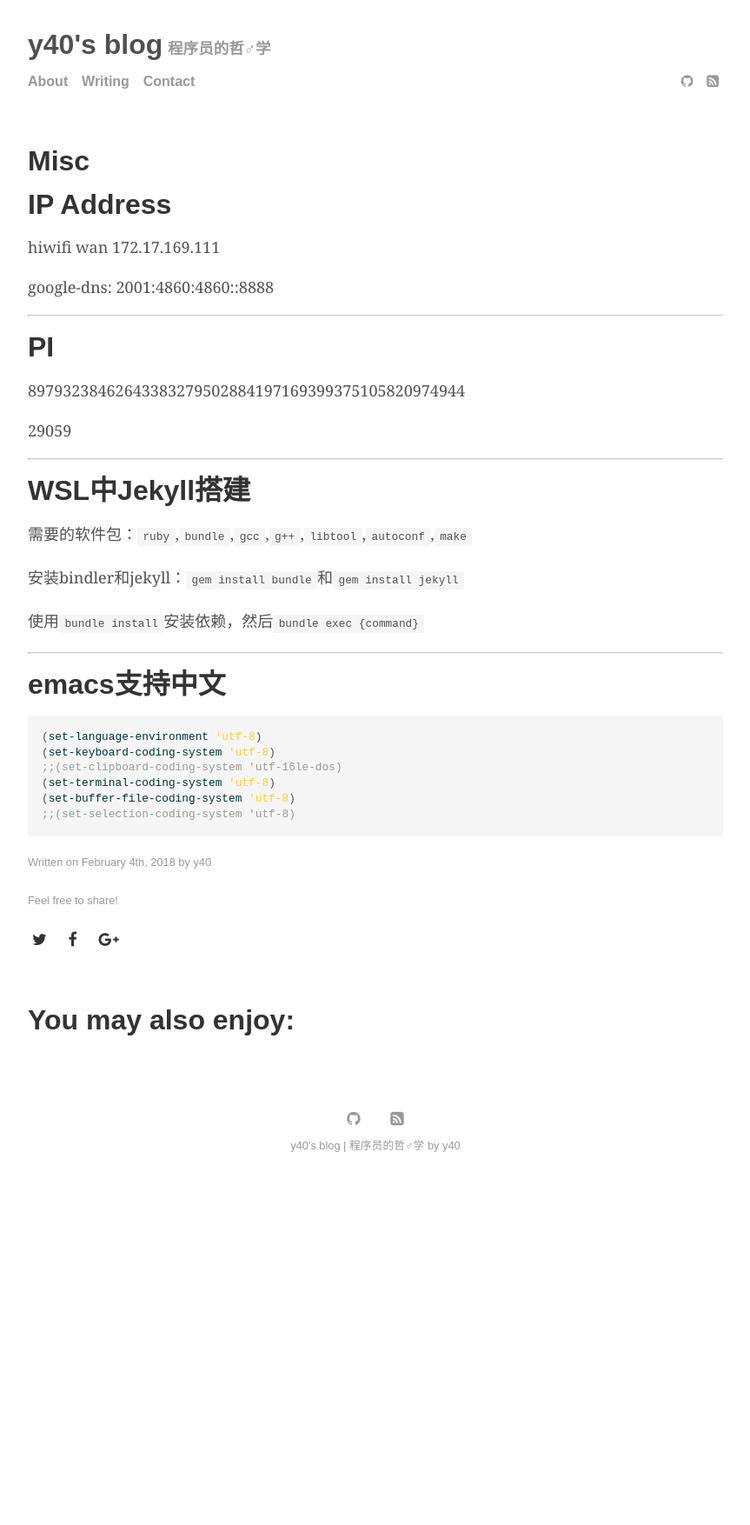
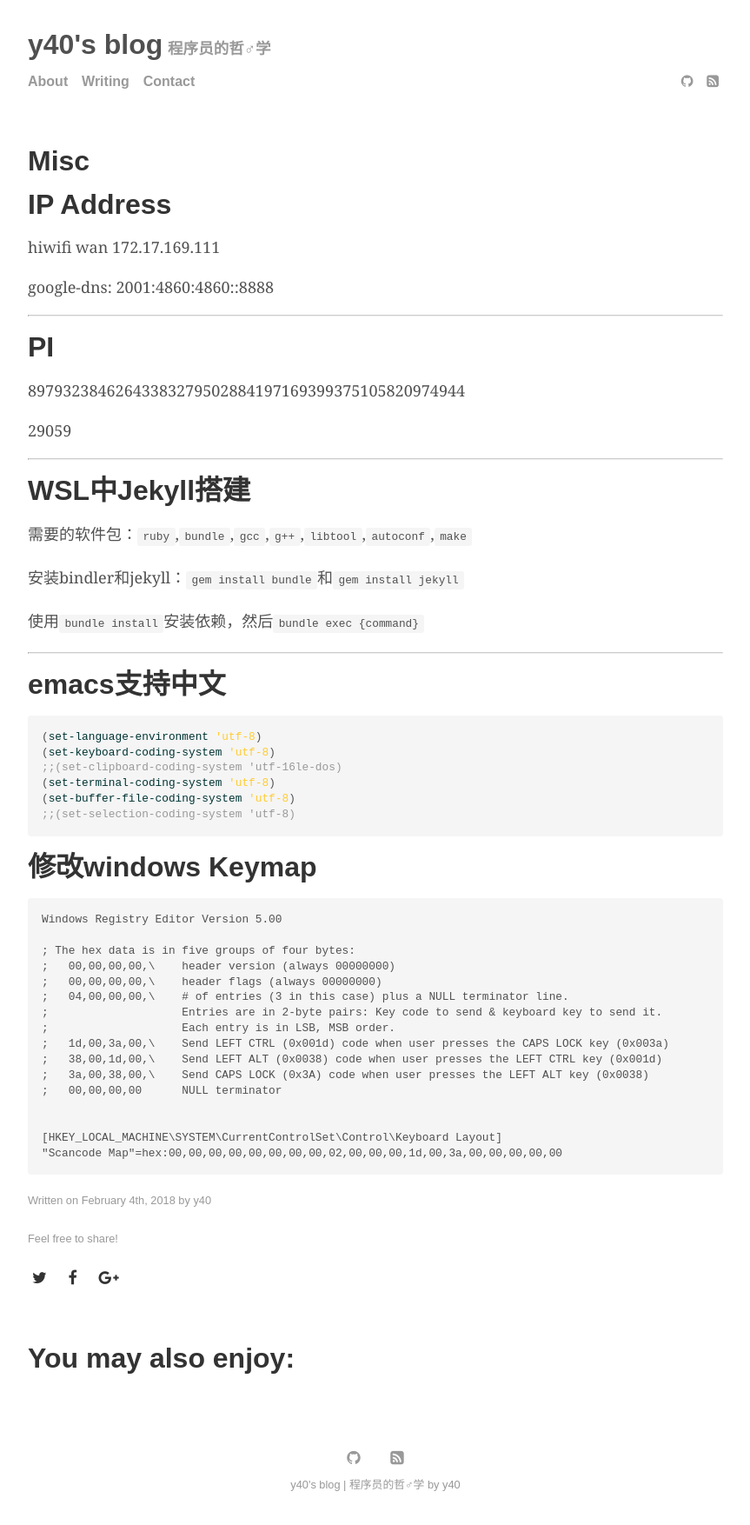
Before and after one commit to Hithy/Hithy.github.io, a Jekyll site: the page built from _posts/2018-02-05-misc.markdown, in a window 1280 px wide. Shown: the whole page at 87% size, without its empty margins (208-1071 px from the left). Built offline with Jekyll 4.4.1, drawn with Linux system fonts in a browser that asks for light colours; nearby versions of some CDN libraries; some web fonts are replaced; before the commit the page ends 1364 px from its top, so only the background shows below that.

Commit message:
win keymap

````diff
--- a/_posts/2018-02-05-misc.markdown
+++ b/_posts/2018-02-05-misc.markdown
@@ -42,3 +42,24 @@ google-dns: 2001:4860:4860::8888
 (set-buffer-file-coding-system 'utf-8)
 ;;(set-selection-coding-system 'utf-8)
 ```
+
+# 修改windows Keymap
+
+```
+Windows Registry Editor Version 5.00
+
+; The hex data is in five groups of four bytes:
+;   00,00,00,00,\    header version (always 00000000)
+;   00,00,00,00,\    header flags (always 00000000)
+;   04,00,00,00,\    # of entries (3 in this case) plus a NULL terminator line.
+;                    Entries are in 2-byte pairs: Key code to send & keyboard key to send it.
+;                    Each entry is in LSB, MSB order.
+;   1d,00,3a,00,\    Send LEFT CTRL (0x001d) code when user presses the CAPS LOCK key (0x003a)
+;   38,00,1d,00,\    Send LEFT ALT (0x0038) code when user presses the LEFT CTRL key (0x001d)
+;   3a,00,38,00,\    Send CAPS LOCK (0x3A) code when user presses the LEFT ALT key (0x0038)
+;   00,00,00,00      NULL terminator
+
+
+[HKEY_LOCAL_MACHINE\SYSTEM\CurrentControlSet\Control\Keyboard Layout]
+"Scancode Map"=hex:00,00,00,00,00,00,00,00,02,00,00,00,1d,00,3a,00,00,00,00,00
+```
````
